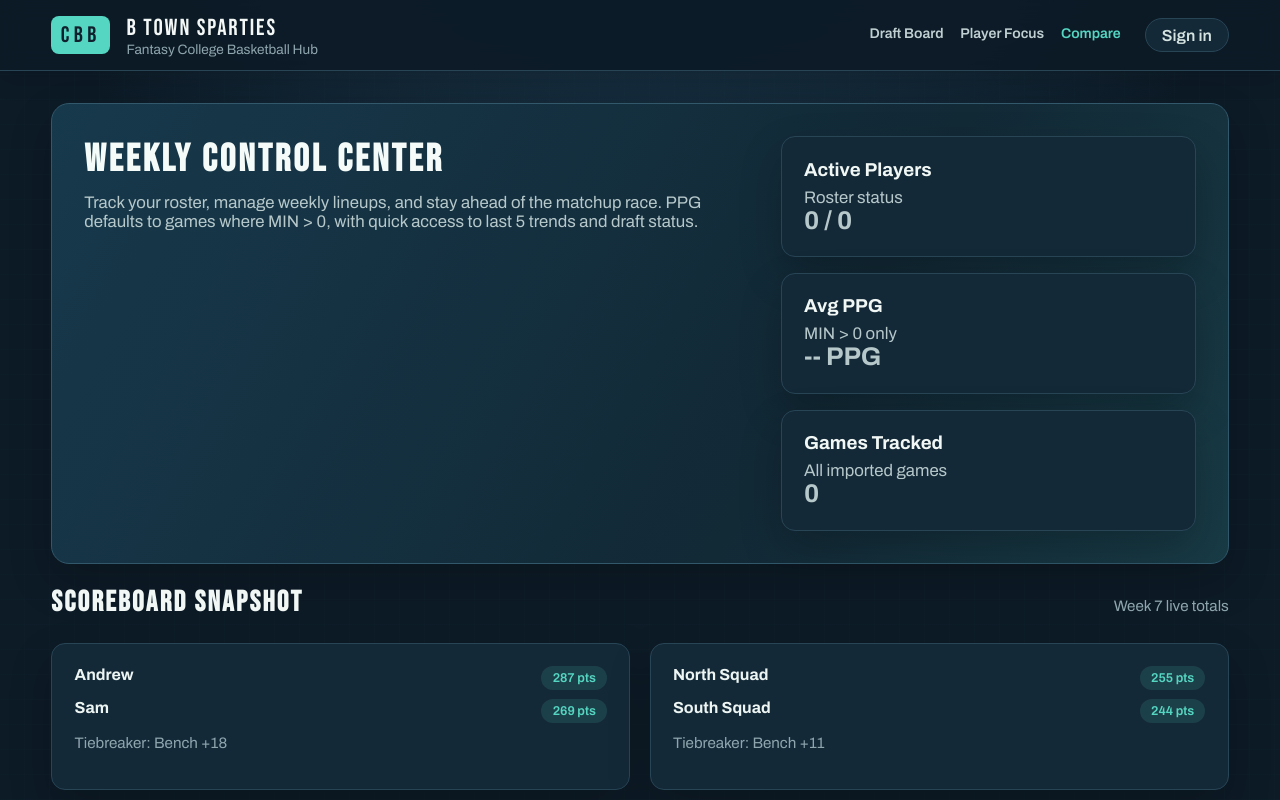
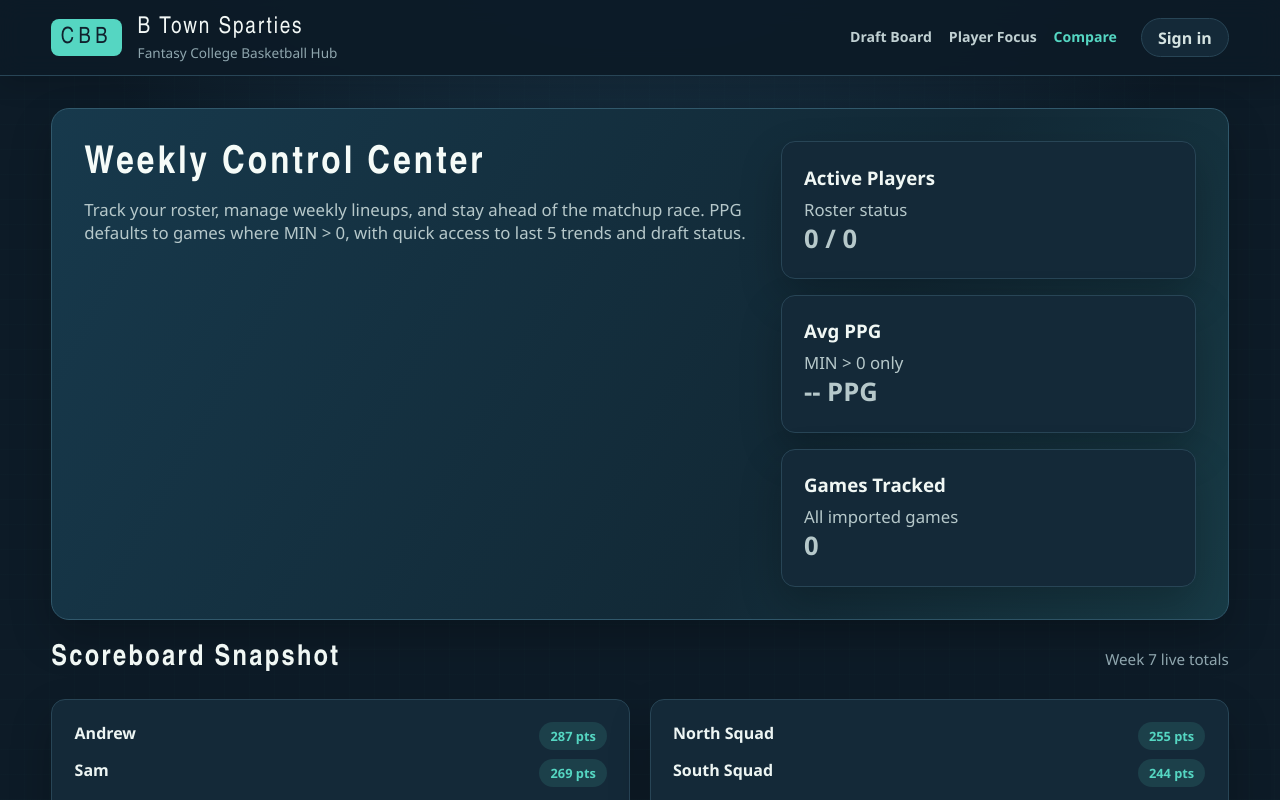
Before and after one commit to breedruv/frankiefidleristheman, a Next.js app: page / in a window 1280 px wide. Shown: the top 800 px of the page. Built offline with nearby package versions, Linux system fonts and the light colour scheme; no server answers.

Commit message:
Avoid remote Google font build dependency

```diff
--- a/app/globals.css
+++ b/app/globals.css
@@ -1,4 +1,6 @@
 :root {
+  --font-body: "Segoe UI", sans-serif;
+  --font-display: "Arial Narrow", "Franklin Gothic Medium", sans-serif;
   --bg: #f6f1e9;
   --bg-strong: #efe3d2;
   --ink: #1b1b1b;
--- a/app/layout.jsx
+++ b/app/layout.jsx
@@ -1,23 +1,10 @@
 import "./globals.css";
 import Link from "next/link";
-import { Bebas_Neue, Archivo } from "next/font/google";
 import { currentMember } from "../lib/auth";
 import AccountMenu from "./components/AccountMenu";
 import CompleteMagicLink from "./components/CompleteMagicLink";
 
 export const dynamic = "force-dynamic";
-
-const display = Bebas_Neue({
-  subsets: ["latin"],
-  weight: "400",
-  variable: "--font-display"
-});
-
-const body = Archivo({
-  subsets: ["latin"],
-  weight: ["400", "500", "600", "700"],
-  variable: "--font-body"
-});
 
 export const metadata = {
   title: "Btown Sparties",
@@ -29,7 +16,7 @@ export default async function RootLayout({ children }) {
   const publicOnly = process.env.PRE_DRAFT_PRIVATE === "true" && !member;
 
   return (
-    <html lang="en" className={`${display.variable} ${body.variable}`}>
+    <html lang="en">
       <body>
         <div className="app-shell">
           <CompleteMagicLink />
```
